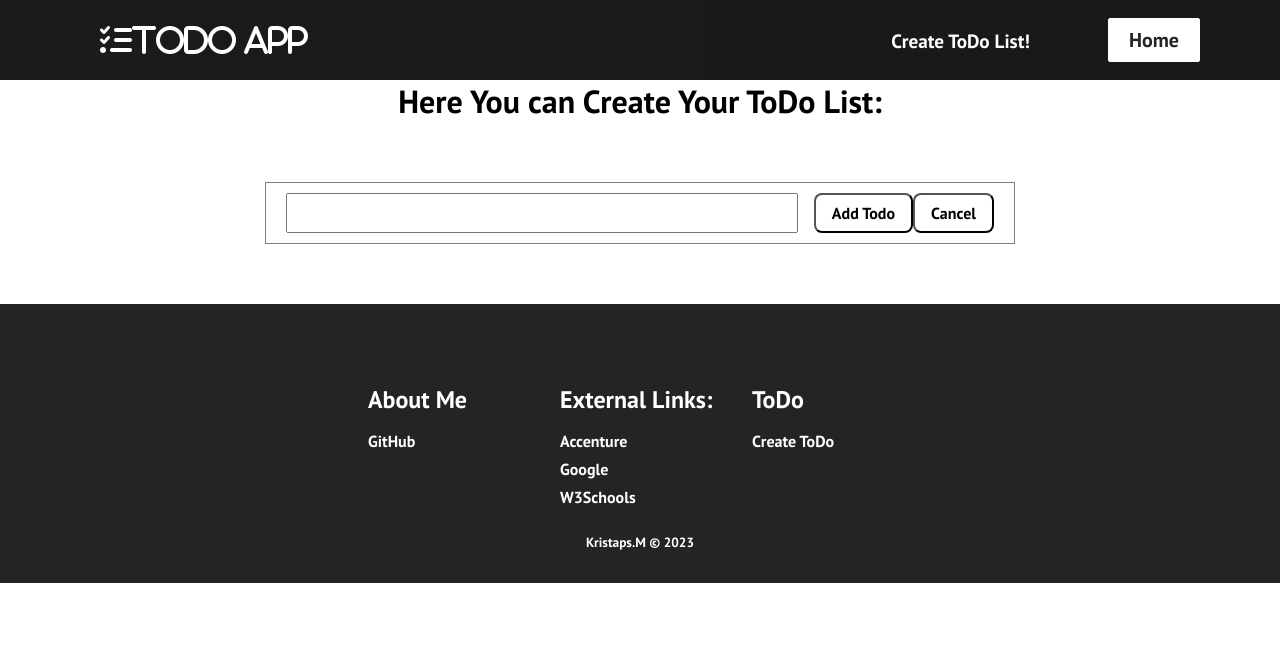
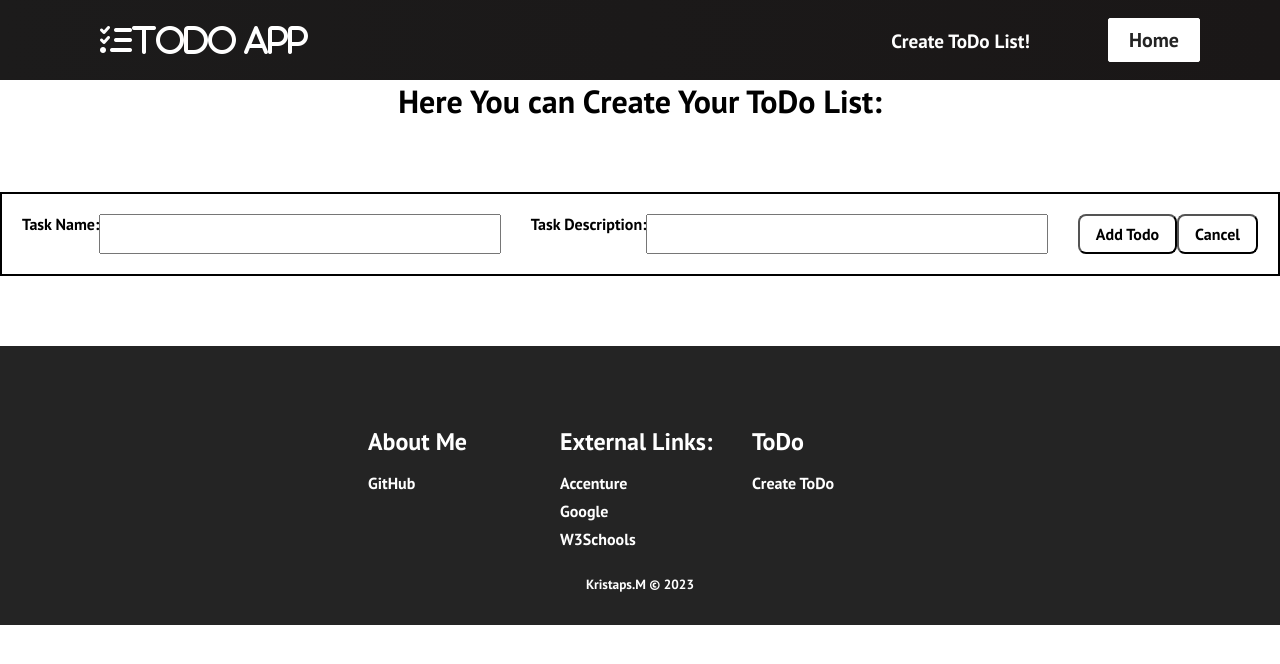
Before and after one commit to Kriishu/ToDo-app, a React (Create React App) app in the folder my-app/: page /pages/CreateTodo in a window 1280 px wide. Shown: the top 664 px of the page. Built offline with nearby package versions, Linux system fonts and the light colour scheme.

Commit message:
Added Description Tab,  Still working on Search and Date/Time. + Need to tweak the style

```diff
--- a/my-app/package.json
+++ b/my-app/package.json
@@ -3,9 +3,12 @@
   "version": "0.1.0",
   "private": true,
   "dependencies": {
+    "@mui/material": "^5.11.7",
     "@testing-library/jest-dom": "^5.16.5",
     "@testing-library/react": "^13.4.0",
     "@testing-library/user-event": "^13.5.0",
+    "install": "^0.13.0",
+    "npm": "^9.4.1",
     "react": "^18.2.0",
     "react-datetime": "^3.2.0",
     "react-dom": "^18.2.0",
--- a/my-app/src/components/Searchbar.css
+++ /dev/null
@@ -1,3 +0,0 @@
-body {
-    height: auto;
-}
--- a/my-app/src/components/Todo.css
+++ b/my-app/src/components/Todo.css
@@ -1,15 +1,17 @@
+
+
 h1 {
     text-align: center;
   }
   #todo-list {
-    width: 750px;
-    margin: 60px auto;
+    width: auto;
+    margin: 70px auto;
 
   }
   form, .todo {
-    border: 1px solid grey;
-    padding: 10px 20px;
-    margin-bottom: 10px;
+    border: 2px solid rgb(0, 0, 0);
+    padding: 20px 20px;
+    margin-bottom: 20px;
   }
   form {
     display: flex;
@@ -19,7 +21,7 @@ h1 {
   form input {
     padding: 4px 8px;
     flex-grow: 1;
-    margin-right: 16px;
+    margin-right: 30px;
   }
   .todo {
     display: flex;
--- a/my-app/src/components/Todo.js
+++ b/my-app/src/components/Todo.js
@@ -1,5 +1,5 @@
 import React from "react";
-import "./Todo.css"
+import "./todo.css"
 import {useNavigate} from 'react-router-dom';
 
 
@@ -10,6 +10,10 @@ const Todo = () => {
   const [todoEditing, setTodoEditing] = React.useState(null);
   const [editingText, setEditingText] = React.useState("");
   const navigate = useNavigate();
+  const [ date, setDate] = React.useState('');
+  const [ desc, setDesc] = React.useState('');
+
+
 
 
 
@@ -37,6 +41,8 @@ const Todo = () => {
       id: new Date().getTime(),
       text: todo,
       completed: false,
+      desc,
+      date,
     };
     setTodos([...todos].concat(newTodo));
     setTodo("");
@@ -61,6 +67,8 @@ const Todo = () => {
     const updatedTodos = [...todos].map((todo) => {
       if (todo.id === id) {
         todo.text = editingText;
+        todo.desc = editingText;
+        todo.date = editingText;
       }
       return todo;
     });
@@ -71,12 +79,18 @@ const Todo = () => {
   return (
     <div id="todo-list">
       <form onSubmit={handleSubmit}>
+        <p>Task Name:</p>
         <input
           type="text"
           onChange={(e) => setTodo(e.target.value)}
           value={todo}
         />
-
+        <p>Task Description:</p>
+        <input
+          type="text"
+          onChange={(e) => setDesc(e.target.value)}
+          value={desc}
+        />
         <button type="submit">Add Todo</button>
         <div className="cancel-button">
         <button onClick={navigateHome}>Cancel</button>
@@ -99,7 +113,12 @@ const Todo = () => {
                 onChange={(e) => setEditingText(e.target.value)}
               />
             ) : (
-              <div>{todo.text}</div>
+              <div>
+                <p>Task: {todo.text} </p>
+                <p>Description: {todo.desc}</p>
+                <p>Date: {todo.date}</p>
+
+              </div>
             )}
           </div>
           <div className="todo-actions">
--- a/my-app/src/components/pages/CreateTodo.js
+++ b/my-app/src/components/pages/CreateTodo.js
@@ -1,12 +1,15 @@
 import React from 'react'
 import Footer from "../Footer";
+
 import Todo from '../Todo';
+
 
 
 
 function CreateTodo() {
   return (
     <div>
+
         <h1>Here You can Create Your ToDo List:</h1>
       <div className='todo-app'>
       <Todo/>
```
Also changed, not shown: my-app/src/components/Searchbar.js (deleted), 1 other file (tests, documents, lock files or other folders).
